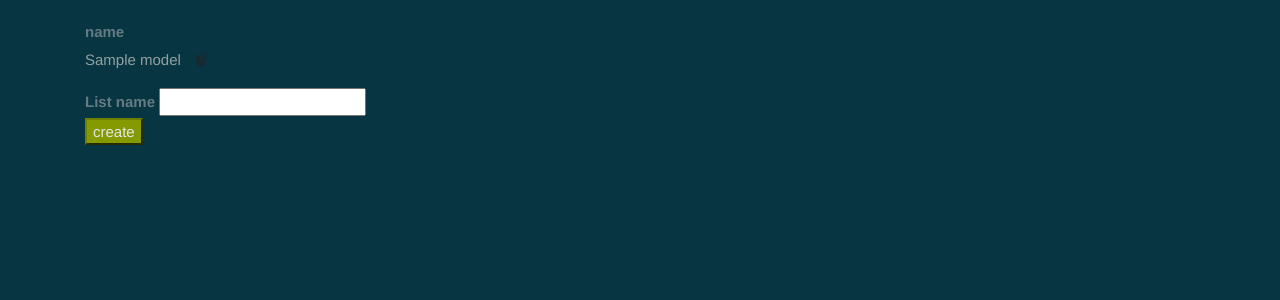
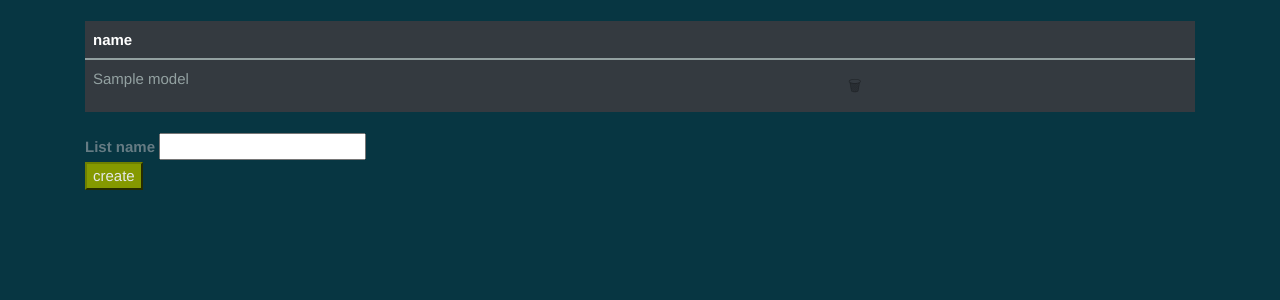
Before and after one commit to AndreasMeier12/Poschtiserver, a Flask app: page /lists in a window 1280 px wide. Shown: the part 108-408 px from the top of the page. Run offline with Flask 2, Linux system fonts and the light colour scheme; a user stored in the database is signed in; tables that the repository leaves empty hold one stand-in row (values such as "Sample post"); some libraries are stand-ins or nearby versions.

Commit message:
Style tables

```diff
--- a/app/templates/list.html
+++ b/app/templates/list.html
@@ -5,7 +5,7 @@
 {% block content %}
     <div class="container">
 
-    <table class="tg" id="listtable">
+    <table class="table table-dark" id="listtable">
         <thead id="listhead">
         <tr>
             <th class="tg-0pky">item</th>
--- a/app/templates/lists.html
+++ b/app/templates/lists.html
@@ -5,7 +5,7 @@
 {% block content %}
         <div class="container">
 
-<table class="tg" id="liststable">
+<table class="table table-dark" id="liststable">
 
     <thead id="listhead">
     <tr>
```
